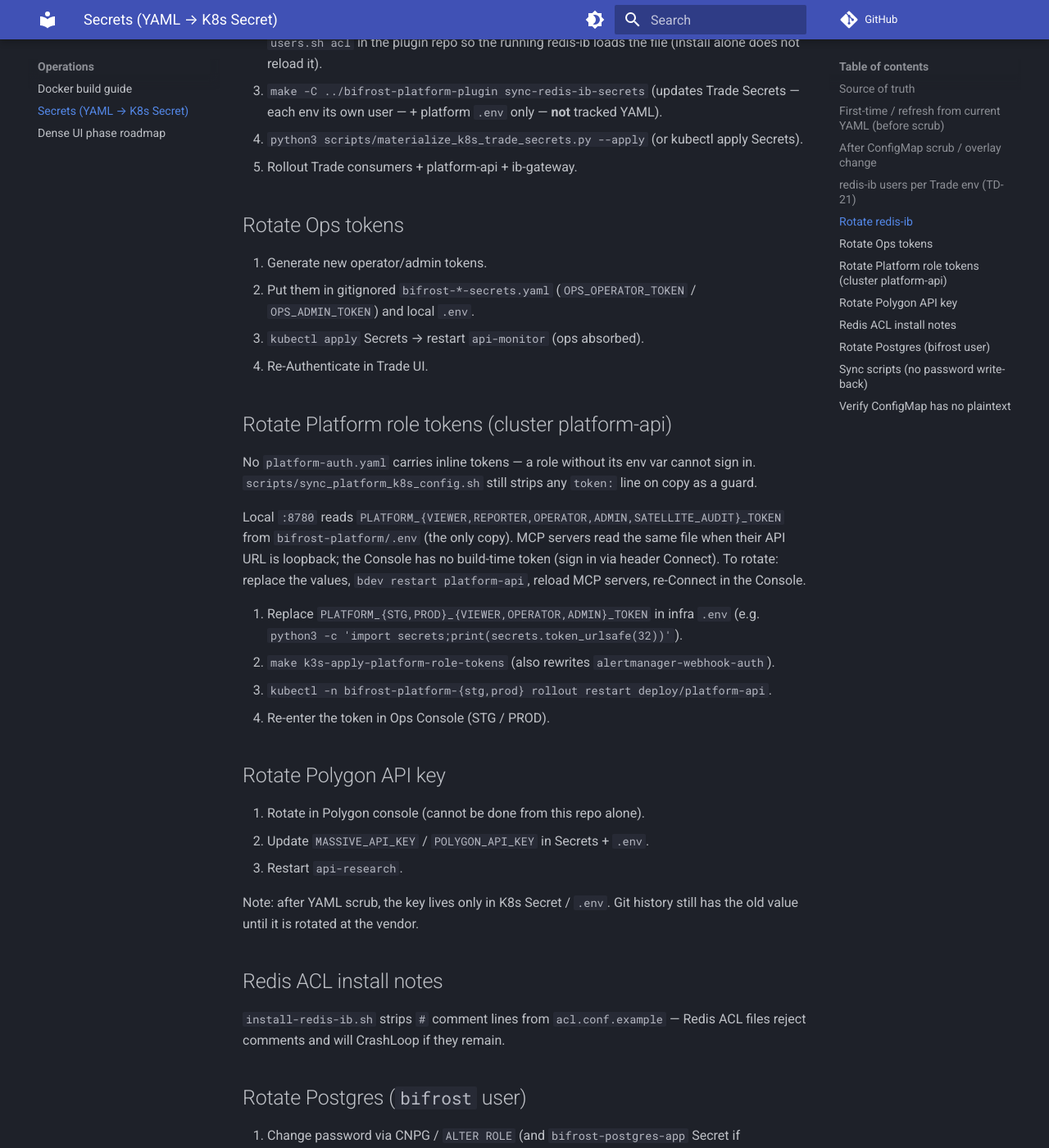
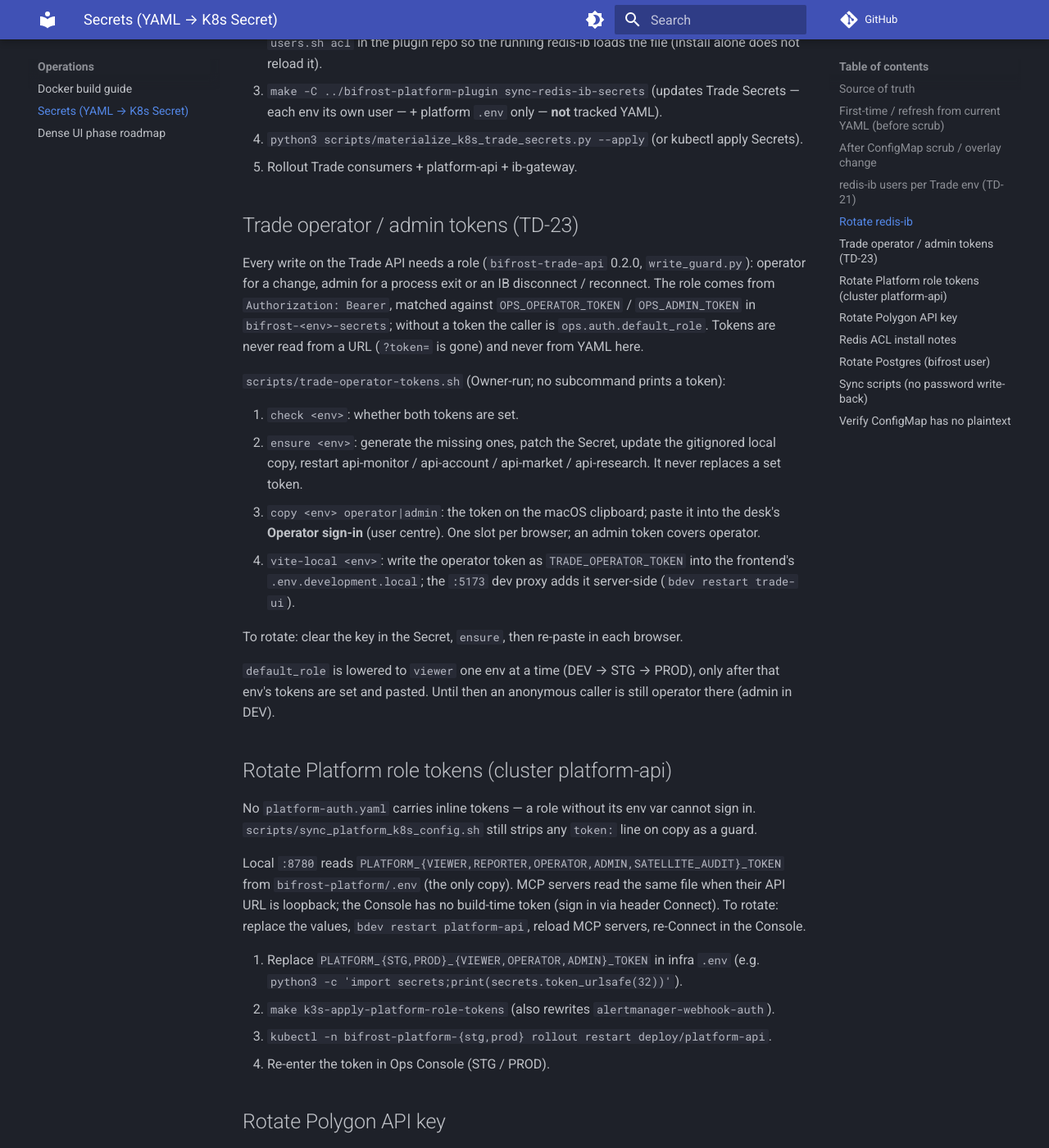
Before and after one commit to weitingzhao/bifrost-trade-infra, an MkDocs documentation site: the page built from docs/SECRETS.md, in a window 1280 px wide and 1400 px high, scrolled down 2086 px. Shown: the whole window at 82% size. Built offline with MkDocs 1.6.1 and Material for MkDocs 9.7.7, drawn with Linux system fonts in a browser that asks for light colours; comment, search, counter and statistics services are not loaded.

Commit message:
Trade operator tokens: an Owner-run script, and the dead read flag goes (TD-23)
bifrost-trade-api 0.2.0 refuses a write below operator and a process exit or
IB disconnect below admin. Before any env lowers ops.auth.default_role, each
env's OPS_OPERATOR_TOKEN / OPS_ADMIN_TOKEN has to be set and pasted into the
desk's Operator sign-in.

- scripts/trade-operator-tokens.sh: check / ensure / copy / vite-local. No
  subcommand prints a token; ensure patches the Secret from a mode-600 file,
  keeps the gitignored local copy in step, restarts the four api Deployments,
  and never replaces a token that is set.
- SECRETS.md: the TD-23 procedure replaces "Rotate Ops tokens".
- allow_unauthenticated_reads removed from every config: the API parsed it and
  never read it, and 0.2.0 no longer parses it.

default_role is unchanged here (DEV admin, STG / PROD operator); it is lowered
per env in its own commit once that env's tokens are in place.

Co-Authored-By: Claude Opus 5.5 <noreply@anthropic.com>

```diff
--- a/docs/SECRETS.md
+++ b/docs/SECRETS.md
@@ -63,12 +63,28 @@ Owner-run, from `bifrost-platform-plugin` (passwords never leave `.env` and the
 4. `python3 scripts/materialize_k8s_trade_secrets.py --apply` (or kubectl apply Secrets).
 5. Rollout Trade consumers + platform-api + ib-gateway.
 
-## Rotate Ops tokens
+## Trade operator / admin tokens (TD-23)
 
-1. Generate new operator/admin tokens.
-2. Put them in gitignored `bifrost-*-secrets.yaml` (`OPS_OPERATOR_TOKEN` / `OPS_ADMIN_TOKEN`) and local `.env`.
-3. `kubectl apply` Secrets → restart `api-monitor` (ops absorbed).
-4. Re-Authenticate in Trade UI.
+Every write on the Trade API needs a role (`bifrost-trade-api` 0.2.0, `write_guard.py`): operator
+for a change, admin for a process exit or an IB disconnect / reconnect. The role comes from
+`Authorization: Bearer`, matched against `OPS_OPERATOR_TOKEN` / `OPS_ADMIN_TOKEN` in
+`bifrost-<env>-secrets`; without a token the caller is `ops.auth.default_role`. Tokens are never read
+from a URL (`?token=` is gone) and never from YAML here.
+
+`scripts/trade-operator-tokens.sh` (Owner-run; no subcommand prints a token):
+
+1. `check <env>`: whether both tokens are set.
+2. `ensure <env>`: generate the missing ones, patch the Secret, update the gitignored local copy,
+   restart api-monitor / api-account / api-market / api-research. It never replaces a set token.
+3. `copy <env> operator|admin`: the token on the macOS clipboard; paste it into the desk's
+   **Operator sign-in** (user centre). One slot per browser; an admin token covers operator.
+4. `vite-local <env>`: write the operator token as `TRADE_OPERATOR_TOKEN` into the frontend's
+   `.env.development.local`; the `:5173` dev proxy adds it server-side (`bdev restart trade-ui`).
+
+To rotate: clear the key in the Secret, `ensure`, then re-paste in each browser.
+
+`default_role` is lowered to `viewer` one env at a time (DEV → STG → PROD), only after that env's
+tokens are set and pasted. Until then an anonymous caller is still operator there (admin in DEV).
 
 ## Rotate Platform role tokens (cluster platform-api)
 
```
Also changed, not shown: 9 other files.
